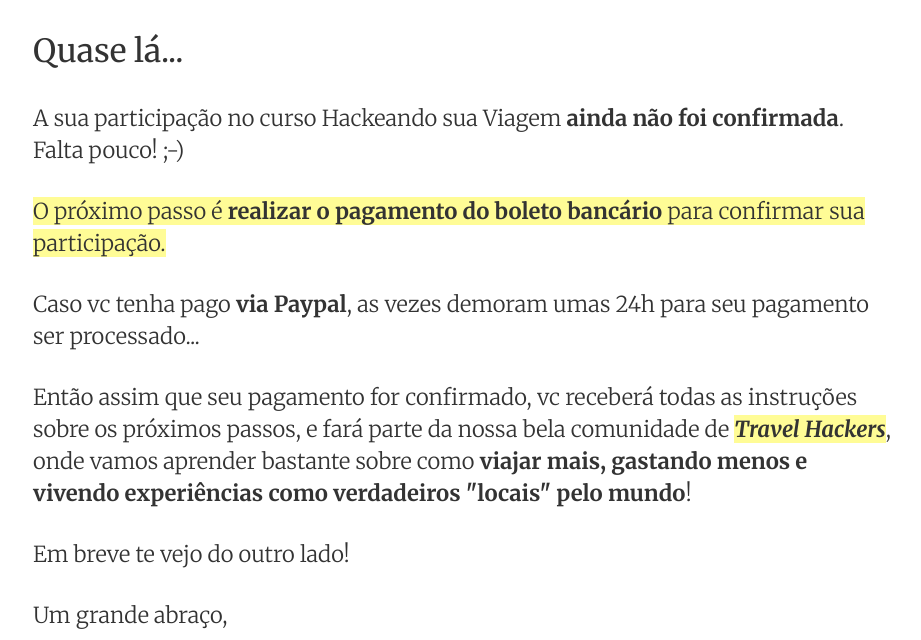
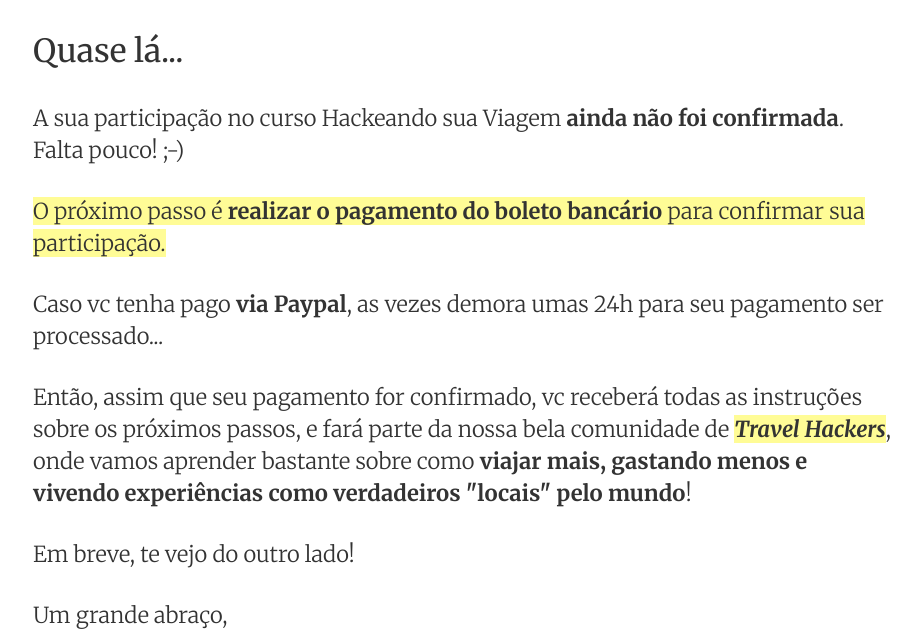
Before and after one commit to ianborges/hackeandosuaviagem, a Jekyll site: the page built from quase-la.html, in a window 1280 px wide, cut to the strip 0-640 px from the top of the page. Shown: the whole strip, without its empty margins (176-1097 px from the left). Built offline with Jekyll 4.4.1, drawn with Linux system fonts in a browser that asks for light colours.

Commit message:
Update quase-la.html

```diff
--- a/quase-la.html
+++ b/quase-la.html
@@ -13,11 +13,11 @@ layout: default
 
       <p><span class="highlight">O próximo passo é <strong>realizar o pagamento do boleto bancário</strong> para confirmar sua participação.</span></p>
 
-      <p>Caso vc tenha pago <strong>via Paypal</strong>, as vezes demoram umas 24h para seu pagamento ser processado...</p>
+      <p>Caso vc tenha pago <strong>via Paypal</strong>, as vezes demora umas 24h para seu pagamento ser processado...</p>
 
-      <p>Então assim que seu pagamento for confirmado, vc receberá todas as instruções sobre os próximos passos, e fará parte da nossa bela comunidade de <span class="highlight"><em><strong>Travel Hackers</strong></em></span>, onde vamos aprender bastante sobre como <strong>viajar mais, gastando menos e vivendo experiências como verdadeiros "locais" pelo mundo</strong>!</p>
+      <p>Então, assim que seu pagamento for confirmado, vc receberá todas as instruções sobre os próximos passos, e fará parte da nossa bela comunidade de <span class="highlight"><em><strong>Travel Hackers</strong></em></span>, onde vamos aprender bastante sobre como <strong>viajar mais, gastando menos e vivendo experiências como verdadeiros "locais" pelo mundo</strong>!</p>
 
-      <p>Em breve te vejo do outro lado!</p>
+      <p>Em breve, te vejo do outro lado!</p>
 
    <p>Um grande abraço,</p>
       <p><img src="assets/ianborges-circle.png" alt="Ian Borges" width="200"></p>
```
